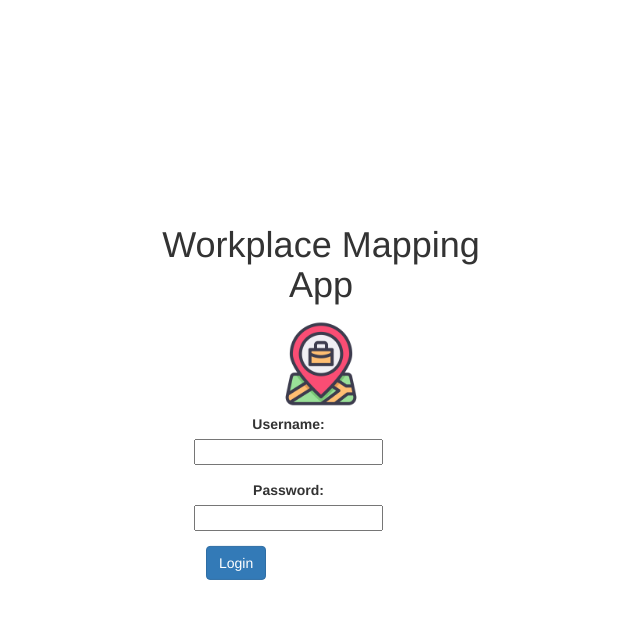
After one commit to reevesAstronomy/workplace-mapping-tool, a Django app: page /login/ in a window 1280 px wide. The commit adds this page. Shown: the top 619 px of the page, without its empty margins (319-959 px from the left). Run offline with Django 3.2, Linux system fonts and the light colour scheme; parts of the project's set-up code (start-up, migrations or seed data) failed here and were passed over; some libraries are stand-ins or nearby versions.

Commit message:
Added log-in and log-out functionality

```diff
--- a/workplaces_map/forms.py
+++ b/workplaces_map/forms.py
@@ -19,6 +19,10 @@ from .models import Room, TextInput #Building, Floor,
 #             'notes', 'target_status', 'last_talked_to'
 #         ]
 
+class LoginForm(forms.Form):
+    username = forms.CharField()
+    password = forms.CharField(widget=forms.PasswordInput)
+
 class TextInputForm(forms.ModelForm):
     class Meta:
         model = TextInput
--- a/workplaces_map/templates/base.html
+++ b/workplaces_map/templates/base.html
@@ -6,7 +6,7 @@
 <head>
     <meta charset="UTF-8">
     <meta name="viewport" content="width=device-width, initial-scale=1">
-    <title>Union drive mapping</title>
+    <title>Workplace Mapping App</title>
 
     <link rel="stylesheet" href="{% static 'css/base_html.css' %}" />
     <link rel="shortcut icon" type="image/png" href="{% static 'bootstrap-icons-1.10.5/favicon.ico' %}"/>
@@ -23,6 +23,7 @@
     </style> -->
 </head>
 <body>
+
     <nav class="navbar navbar-default navbar-fixed-top">
         <div class="container">
             <div class="navbar-header">
@@ -36,6 +37,7 @@
             </ul>
             <ul class="nav navbar-nav navbar-right">
                 <li><a class="navbar-brand" href="/admin/">Admin/upload floorplans</a></li>
+                <li><a class="navbar-brand"  href="{% url 'workplaces_map:user_logout' %}">Logout</a></li>
             </ul>
         </div>
     </nav>
--- /dev/null
+++ b/workplaces_map/templates/login.html
@@ -0,0 +1,52 @@
+{% load static %}
+<!DOCTYPE html>
+<html lang="en">
+<head>
+    <meta charset="UTF-8">
+    <link rel="shortcut icon" type="image/png" href="{% static 'images/workplace-mapping.png' %}">
+    <title>Workplace Mapping App - Login</title>
+    <link rel="stylesheet" href="{% static 'bootstrap-3.4.1/css/bootstrap.min.css' %}">
+    <style>
+        .center-div {
+            position: absolute;
+            top: 50%;
+            left: 50%;
+            transform: translate(-50%, -50%);
+        }
+    </style>
+</head>
+<body>
+    <div class="container center-div">
+        <div class="row">
+            <div class="col-md-4 col-md-offset-4">
+                <h1 class="text-center">Workplace Mapping App</h1>
+                <div class="text-center">
+                    <img src="{% static 'images/workplace-mapping.png' %}" alt="Mapping Icon" style="width: 100px; height: 100px;">
+                </div>
+                <div class="text-center">
+                  <form method="post" class="form-horizontal">
+                      {% csrf_token %}
+                      <div class="form-group">
+                          <div class="col-sm-10">
+                            {{ form.username.label_tag }} <br>
+                              {{ form.username }}
+                          </div>
+                      </div>
+                      <div class="form-group">
+                          <div class="col-sm-10">
+                            {{ form.password.label_tag }} <br>
+                              {{ form.password }}
+                          </div>
+                      </div>
+                      <div class="form-group">
+                          <div class="col-sm-offset-2 col-sm-10 text-left">
+                              <button type="submit" class="btn btn-primary">Login</button>
+                          </div>
+                      </div>
+                  </form>
+                </div>
+            </div>
+        </div>
+    </div>
+</body>
+</html>
--- a/workplaces_map/urls.py
+++ b/workplaces_map/urls.py
@@ -1,5 +1,6 @@
 from django.urls import path
 from django.contrib import admin
+from django.contrib.auth.views import LogoutView
 from . import views
 
 app_name = 'workplaces_map'
@@ -13,5 +14,6 @@ urlpatterns = [
     path('data/locations/<str:location_id>/floorplans/<str:floorplan_id>/rooms/<str:room_id>/', views.room_detail_data, name='room_detail_data'),
     path('data/room_types/', views.room_types, name='room_types'),
     path('text_input/', views.text_input, name='text_input'),
-
+    path('login/', views.user_login, name='user_login'),
+    path('logout/', LogoutView.as_view(next_page='/'), name='user_logout'),
 ]
--- a/workplaces_map/views.py
+++ b/workplaces_map/views.py
@@ -2,22 +2,45 @@ import json
 from django.shortcuts import render, get_object_or_404, redirect
 from django.http import JsonResponse, Http404, HttpResponse
 from django.views.decorators.csrf import csrf_exempt
-from django_loci.models import Location, FloorPlan
-from .models import Room, TextInput
 from django.core.serializers import serialize
 from django.contrib.gis.geos import GEOSGeometry
 from django.forms.models import model_to_dict
-from .forms import TextInputForm
+from django.contrib.auth import authenticate, login
+from django.contrib.auth.decorators import login_required
+from .forms import LoginForm, TextInputForm
+from django_loci.models import Location, FloorPlan
+from .models import Room, TextInput
 
+def user_login(request):
+    if request.method == "POST":
+        form = LoginForm(request.POST)
+        if form.is_valid():
+            cd = form.cleaned_data
+            user = authenticate(request, username=cd['username'], password=cd['password'])
+            if user is not None:
+                if user.is_active:
+                    login(request, user)
+                    return redirect('workplaces_map:index')
+                else:
+                    return HttpResponse('Disabled account')
+            else:
+                return HttpResponse('Invalid login')
+    else:
+        form = LoginForm()
+    return render(request, 'login.html', {'form': form})
 
 def index(request):
+    if not request.user.is_authenticated:
+        return redirect('workplaces_map:user_login')
     return render(request, 'index.html')
 
+@login_required
 def locations_data(request):
     # locations = Location.objects.values().exclude('geometry')
     locations = Location.objects.values('id', 'created', 'modified', 'name', 'type', 'is_mobile', 'address')
     return JsonResponse(list(locations), safe=False)
 
+@login_required
 def floorplan_data(request, location_id):
     floorplans = FloorPlan.objects.filter(location_id=location_id).values()
     return JsonResponse(list(floorplans), safe=False)
@@ -47,7 +70,7 @@ def save_room_data(request, location_id, floorplan_id):
     else:
         return JsonResponse({'status': 'failure', 'error': 'Invalid request method'}, status=400)
 
-
+@login_required
 def add_unique_ids_to_geojson(geojson_string):
     geojson_data = json.loads(geojson_string)
     for feature in geojson_data['features']:
@@ -56,6 +79,7 @@ def add_unique_ids_to_geojson(geojson_string):
 
 import datetime
 
+@login_required
 def room_data(request, location_id, floorplan_id):
     rooms = Room.objects.filter(floorplan__id=floorplan_id)
     geojson_data = {
@@ -113,7 +137,6 @@ def room_detail_data(request, location_id, floorplan_id, room_id):
         room.save()
         return JsonResponse({'status': 'success'}, status=200)
     elif request.method == 'DELETE':
-        print("DELETE", room, " room", location_id, floorplan_id, room_id)
         room.delete()
         return JsonResponse({'status': 'success'}, status=200)
     else:
@@ -126,6 +149,7 @@ def room_types(request):
         return JsonResponse({'status': 'failure', 'error': 'Invalid request method'}, status=400)
 
 ### ### ###
+@login_required
 def text_input(request):
     if request.method == 'POST':
         form = TextInputForm(request.POST)
```
